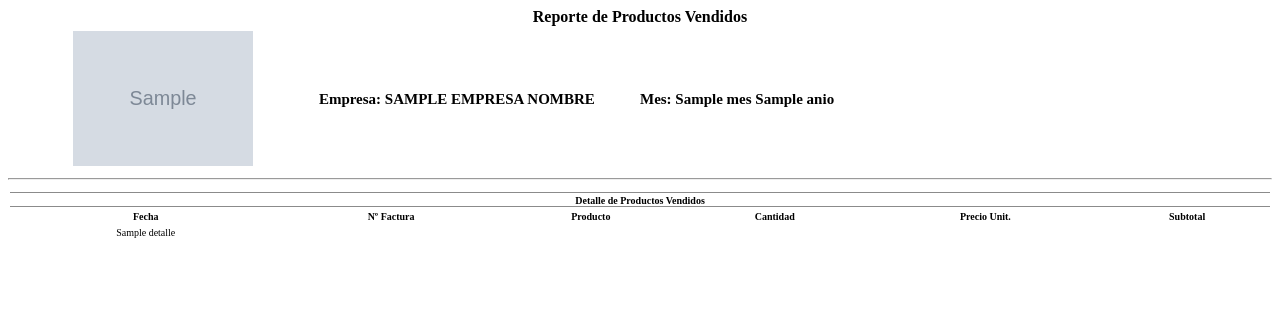
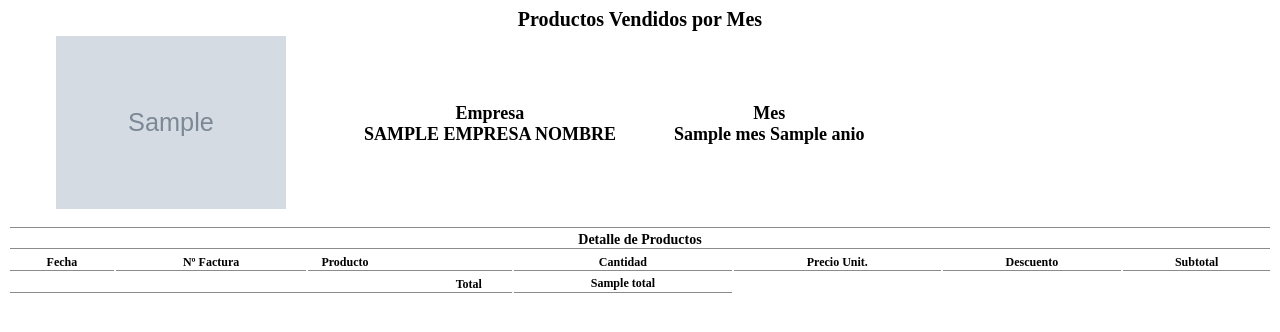
Before and after one commit to Alex777aguilera/SoftwareII, a Django app: template ecommerce_app/templates/pdf_mes_productos_vendidos.html in a window 1280 px wide. Shown: the top 332 px of the page. Run offline with Django 3.2, Linux system fonts and the light colour scheme; the template is opened without the code that fills it: most values are stand-ins (such as "Sample title", 1, 10 or a date in 2020); grey boxes marked "Sample" are stand-in pictures.

Commit message:
Funcionalidad para el proceso de generación pdf de productos vendidos en un mes en especifico

```diff
--- a/ecommerce_app/models.py
+++ b/ecommerce_app/models.py
@@ -123,6 +123,7 @@
 	precio = models.DecimalField(max_digits=10,decimal_places=2)
 	producto = models.ForeignKey(Producto, on_delete=models.CASCADE)
 	orden = models.ForeignKey(Orden, on_delete=models.CASCADE)
+	descuento = models.DecimalField(max_digits=10,decimal_places=2, null=True)
 	total_producto = models.DecimalField(max_digits=10,decimal_places=2, null=True)
 
 	def __str__(self):
--- a/ecommerce_app/templates/pdf_mes_productos_vendidos.html
+++ b/ecommerce_app/templates/pdf_mes_productos_vendidos.html
@@ -11,66 +11,98 @@
 	    }
 
 	    td{
-	      font-size: 10px;
+	      font-size: 12px;
 	      padding-left:0;
 	      padding: 3px 0 0 0;
+	      border-bottom: 1px solid #8B8B8B;
 	    }
 
 	    th{
-	    	font-size: 10px;
-	    	padding: 2px 0 0 0;
+	    	font-size: 12px;
+	    	padding: 4px 0 0 0;
+	    	border-bottom: 1px solid #8B8B8B;
 	    }
 
 	    .titulo{
 	      margin: 0;
 	      text-align:center;
-	      font-size: 12px;
+	      font-size: 20px;
 	    }
 	</style>
 </head>
 <body>
-	<div style="width:100%" id="header_content" style="margin-bottom: 5px;">
-		<h1 class="titulo" style="font-size:16px;">Reporte de Productos Vendidos</h1>
+	<div style="width:100%" id="header_content">
+		<h1 class="titulo">Productos Vendidos por Mes</h1>
 		<table style="width:70%;">
 	      <tr>
 	        <td class="td-header" style="width:400px; text-align:center;">
-	            <img src="media/{{empresa_logo}}" alt="" width="180px">
+	            <img src="media/{{empresa_logo}}" alt="" width="230px">
 	        </td>
 	        <td class="td-header" style="width:500px;">
-	          <h2>Empresa: {{empresa_nombre | upper}}</h2>
+	          <h2 style="text-align:center;">Empresa <br>{{empresa_nombre | upper}}</h2>
 	        </td>
-	        <td class="td-header" style="width:400px;"><h2>Mes: {{mes}} {{anio}}</h2></td>
+	        <td class="td-header" style="width:400px; text-align:center;"><h2>Mes <br>{{mes}} {{anio}}</h2></td>
 	      </tr>
 	    </table>
-	</div><hr>
+	</div>
 
 	<table style="width:100%; margin-top: 10px">
 		<thead>
 			<tr>
-				<th colspan="6" style="text-align:center; border-bottom: 1px solid #8B8B8B; border-top: 1px solid #8B8B8B; ">Detalle de Productos Vendidos</th>
+				<th colspan="7" style="text-align:center; border-bottom: 1px solid #8B8B8B; border-top: 1px solid #8B8B8B; font-size:14px;">Detalle de Productos</th>
 			</tr>
 			<tr>
 				<th>Fecha</th>
 				<th>Nº Factura</th>
-				<th>Producto</th>
+				<th style="text-align:left; padding-left:13px;">Producto</th>
 				<th>Cantidad</th>
 				<th>Precio Unit.</th>
+				<th>Descuento</th>
 				<th>Subtotal</th>
 			</tr>
 		</thead>
 		<tbody>
+		<!--{% for clave, detalle_prod in reporte_productos.items %}
+			{% if clave == 'productos' %}
+				{% for detalle in detalle_prod %}
+				<tr>
+					{% for dt in detalle %}
+						<td style="text-align:center;">{{dt}}</td>
+					{% endfor %}
+				</tr>
+				{% endfor %}
+			{% endif %}
+		{% endfor %}-->
+
 		{% for clave, detalle_prod in reporte_productos.items %}
-			{% for detalle in detalle_prod %}
+			{% if clave == 'productos' %}
+				{% for detalle in detalle_prod %}
+				<tr>
+					<td style="width:90px; text-align:center;">{{detalle.0}}</td>
+					<td style="width:110px; text-align:center;">{{detalle.1}}</td>
+					<td style="width:220px;">{{detalle.2}}</td>
+					<td style="width:70px; text-align:center;">{{detalle.3}}</td>
+					<td style="width:130px; text-align:center;">{{detalle.4}}</td>
+					<td style="width:130px; text-align:center;">{{detalle.5}}</td>
+					<td style="width:130px; text-align:center;">{{detalle.6}}</td>
+				</tr>
+				{% endfor %}
+			{% endif %}
+		{% endfor %}
+
+		{% if no_ventas %}
 			<tr>
-				{% for dt in detalle %}
-					{% if foorlop.last %}
-						<td style="text-align:center; border-bottom: 1px solid #8B8B8B;">{{dt}}</td>
-					{% else %}
-						<td style="text-align:center;">{{dt}}</td>
-					{% endif %}
+				<td colspan="7" style="text-align:center; font-size: 14px;">No hay ventas registradas en el mes</td>
+			</tr>
+		{% endif %}
+
+		{% for tt, total in dic_total.items %}
+			<tr>
+				<th colspan="3" style="text-align:right; padding-right:30px;"><b>Total</b></th>
+				{% for t in total %}
+					<td style="text-align:center;"><b>{{t}}</b></td>
 				{% endfor %}
 			</tr>
-			{% endfor %}
 		{% endfor %}
 
 		<!--{% for detalle_prod in reporte_productos %}
@@ -84,7 +116,7 @@
 			{% endfor %}
 		</tr>
 		{% endfor %}-->
-		<tr style="border-top: 1px solid #8B8B8B; "></tr>
+		<!--<tr style="border-top: 1px solid #8B8B8B; "></tr>-->
 		</tbody>
 	</table>
 </body>
```
Also changed, not shown: ecommerce_app/views.py (+34 -30 lines), ecommerce_app/migrations/0005_detalleorden_descuento.py (added).
